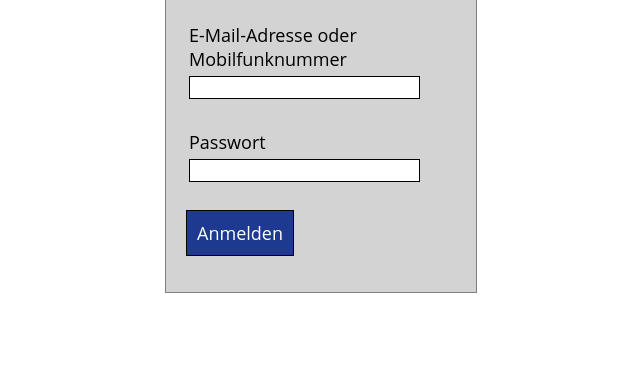
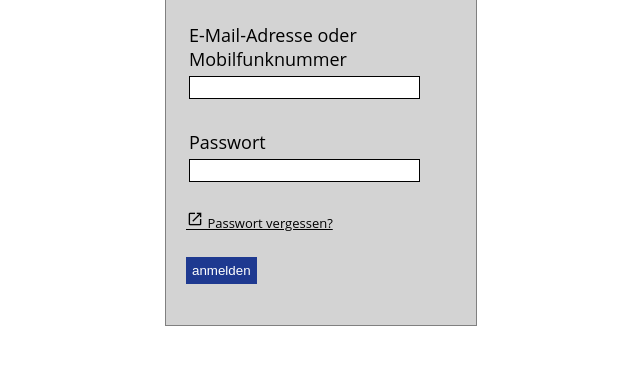
Before and after one commit to BuilderJG/TTBv2, a Flask app: page /login/spond in a window 1280 px wide. Shown: the part 137-502 px from the top of the page, without its empty margins (319-959 px from the left). Run offline with Flask 3, Linux system fonts and the light colour scheme; parts of the project's set-up code (start-up, migrations or seed data) failed here and were passed over.

Commit message:
Schaltfläche "anmelden" für Spond Login mit Button ersetzt.

```diff
--- a/static/login_spond.css
+++ b/static/login_spond.css
@@ -32,29 +32,22 @@ form label {
 }
 
 form a {
+    display: block;
+    margin-bottom: 25px;
+    font-size: small;
+    color: black;
+    text-decoration: underline;
+}
 
-    font-size: large;
-    display: block;
+form a .material-symbols-outlined {
+    font-size: 1lh;
+    text-decoration: underline black;
 }
 
 form input {
     margin-top: 5px;
     width: 15lh;
     height: 1.25lh;
-}
-
-form a {
-    width: min-content;
-    border: 1px solid black;
-    padding: 10px;
-    cursor: pointer;
-    background-color: #1E3990;
-    color: white;
-}
-
-form a:hover {
-    color: black;
-    background-color: white;
 }
 
 form label input {
--- a/templates/login_spond.html
+++ b/templates/login_spond.html
@@ -18,7 +18,7 @@
 <main>
     <div class="formPage page" id="LoginSpondLogin">
         <section id="LoginSpondLoginSectionLoginDaten">
-            <form>
+            <form onsubmit="loginSpondLoginSubmitSpondLoginForm(); return false" method="post">
                 <label for="LoginSpondLoginSectionLoginDatenMail">
                     E-Mail-Adresse oder Mobilfunknummer
                     <input tabindex="2" type="text" name="E-Mail-Adresse oder Mobilfunknummer" id="LoginSpondLoginSectionLoginDatenMail">
@@ -27,7 +27,8 @@
                     Passwort
                     <input tabindex="3" type="password" name="Passwort" id="LoginSpondLoginSectionLoginDatenPasswort">
                 </label>
-                <a tabindex="4" onclick="loginSpondLoginSubmitSpondLoginForm()">Anmelden</a>
+                <a href="https://spond.com/landing/login/forgot-password" target="_blank"><span class="material-symbols-outlined">open_in_new</span> Passwort vergessen?</a>
+                <button type="submit">anmelden</button>
                 <p id="LoginSpondLoginSectionLoginDatenErrorMessage"></p>
             </form>
         </section>
```
